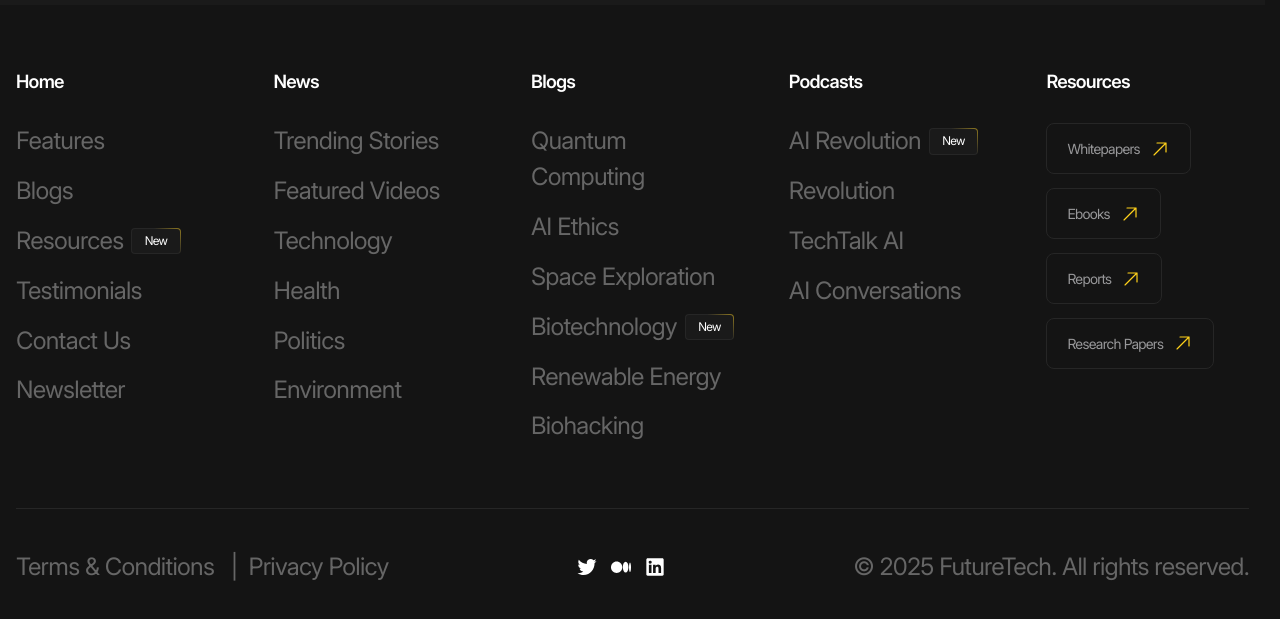
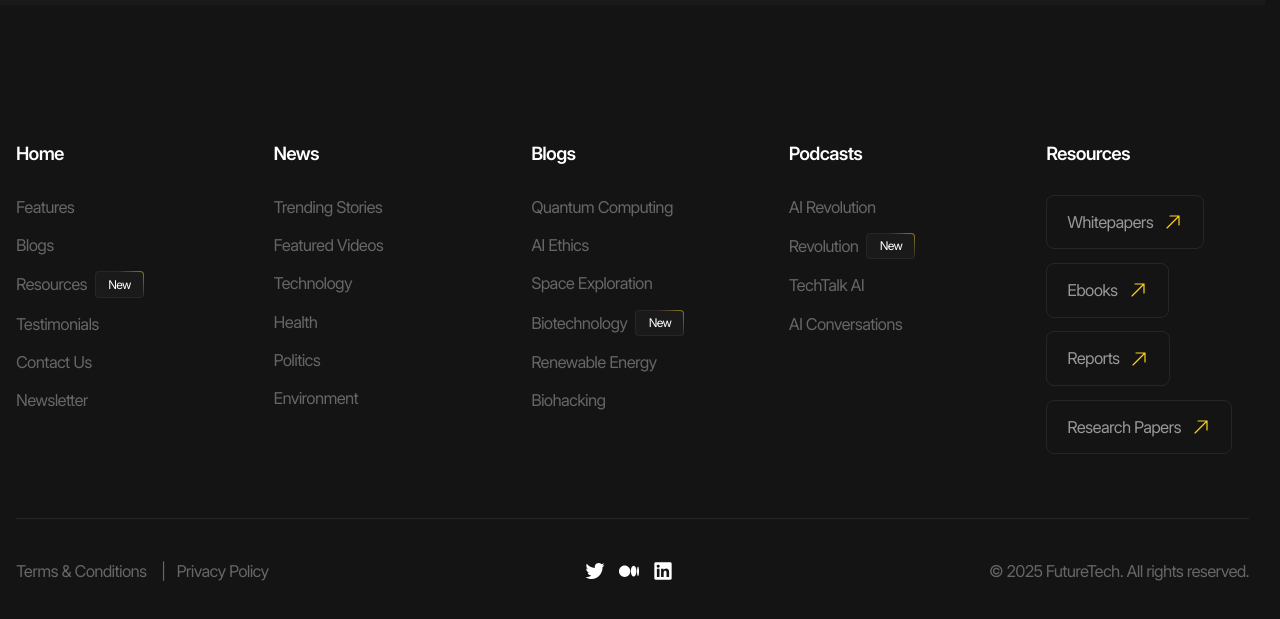
Before and after one commit to fresh-web-studio/FutureTech, a website with bundled scripts: page index.html in a window 1280 px wide. Shown: the part 177-796 px from the top of the page. Built offline with nearby package versions, Linux system fonts and the light colour scheme.

Commit message:
Стилизация footer мобильной версии готова

```diff
--- a/index.html
+++ b/index.html
@@ -142,10 +142,10 @@
                         <ul class="footer__menu-list">
                             <li class="footer__menu-item">
                                 <a href="/" class="footer__menu-link">AI Revolution</a>
-                                <span class="badge">New</span>
                             </li>
                             <li class="footer__menu-item">
                                 <a href="/" class="footer__menu-link">Revolution</a>
+                                <span class="badge">New</span>
                             </li>
                             <li class="footer__menu-item">
                                 <a href="/" class="footer__menu-link">TechTalk AI</a>
--- a/styles/blocks/_footer.scss
+++ b/styles/blocks/_footer.scss
@@ -14,9 +14,30 @@
         align-items: start;
         column-gap: fluid(80, 20);
 
+        @include tablet {
+            grid-template-columns: repeat(2, 1fr);
+            row-gap: rem(40);
+        }
+
+        @include mobile {
+            row-gap: rem(20);
+        }
+
         &-column {
             display: grid;
             row-gap: fluid(36, 16);
+
+            &:last-child {
+                @include tablet {
+                    grid-column: -1/1;
+
+                    .footer__menu-list {
+                        flex-direction: row;
+                        flex-wrap: wrap;
+                        gap: rem(12);
+                    }
+                }
+            }
         }
 
         &-list {
@@ -30,6 +51,10 @@
             align-items: center;
             column-gap: rem(8);
         }
+
+        &-link {
+            font-size: fluid(18, 14);
+        }
     }
 
     &__extra {
@@ -38,9 +63,15 @@
         align-items: center;
         column-gap: 1rem;
         padding-block: rem(40);
+        font-size: fluid(18, 14);
 
         @include laptop {
             padding-block: rem(40);
+        }
+
+        @include mobile {
+            flex-direction: column;
+            row-gap: rem(20);
         }
 
         &-menu {
@@ -54,4 +85,10 @@
             margin-inline: rem(11);
         }
     }
+
+    &__soc1als {
+        @include mobile {
+            order: -1;
+        }
+    }
 }
--- a/styles/blocks/_soc1als.scss
+++ b/styles/blocks/_soc1als.scss
@@ -15,6 +15,14 @@
     }
 
     &__link {
+        --size: #{rem(24)};
+
+        @include square(var(--size));
+
         color: var(--color-light);
+
+        @include laptop {
+            --size: #{rem(20)};
+        }
     }
 }
```
Also changed, not shown: styles/main.css, 1 other file.
